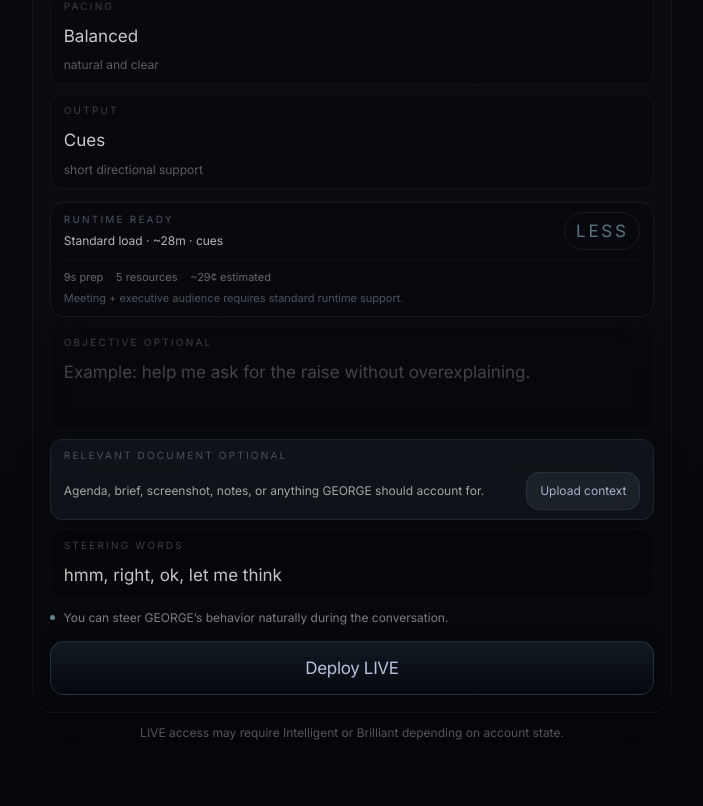
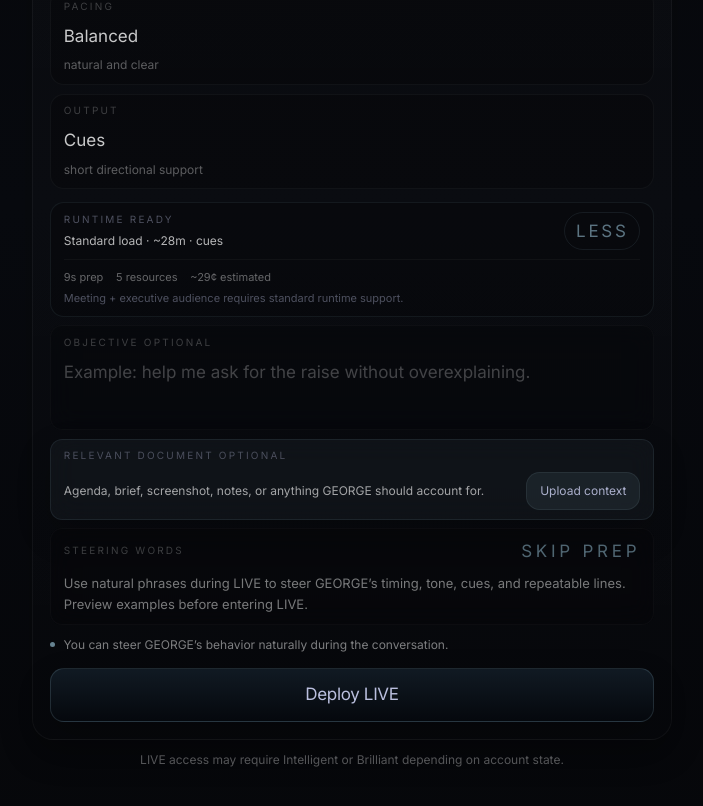
Before and after one commit to LesKemVal/ai-clarity, a Next.js app: page /george/live-entry in a window 1280 px wide. Shown: the part 518-1324 px from the top of the page, without its empty margins (288-991 px from the left). Built offline with nearby package versions, Linux system fonts and the light colour scheme.

Commit message:
Refine LIVE prep steering flow

```diff
--- a/app/george/live-entry/LiveEntryClient.tsx
+++ b/app/george/live-entry/LiveEntryClient.tsx
@@ -625,15 +625,25 @@ export default function LiveEntryClient() {
             </div>
           </label>
 
-          <label className="mt-2 block rounded-[0.72rem] border border-white/[0.028] bg-black/14 px-3 py-2 backdrop-blur-md">
-            <span className="block text-[10px] uppercase tracking-[0.22em] text-white/22">Steering words</span>
-            <input
-              value={controlWords}
-              onChange={(event) => setControlWords(event.target.value)}
-              className="mt-2 w-full bg-transparent text-[15px] text-white/76 outline-none placeholder:text-white/24"
-              placeholder="hmm, right, ok, let me think"
-            />
-          </label>
+          <div className="mt-2 rounded-[0.72rem] border border-white/[0.028] bg-black/14 px-3 py-2 backdrop-blur-md">
+            <div className="flex items-center justify-between">
+              <span className="block text-[10px] uppercase tracking-[0.22em] text-white/22">
+                Steering words
+              </span>
+
+              <button
+                type="button"
+                onClick={() => startLive(true)}
+                className="text-[10px] uppercase tracking-[0.22em] text-[#8FB6C9]/54 transition duration-150 hover:text-white/78 active:scale-[0.96]"
+              >
+                Skip prep
+              </button>
+            </div>
+
+            <p className="mt-2 text-[13px] leading-5 text-white/46">
+              Use natural phrases during LIVE to steer GEORGE’s timing, tone, cues, and repeatable lines. Preview examples before entering LIVE.
+            </p>
+          </div>
 
           <div className="mt-2 flex items-center gap-2 text-[12px] leading-5 text-white/34">
             <span className="h-[5px] w-[5px] rounded-full bg-[#8FB6C9]/70 shadow-[0_0_12px_rgba(143,182,201,0.42)]" />
```
